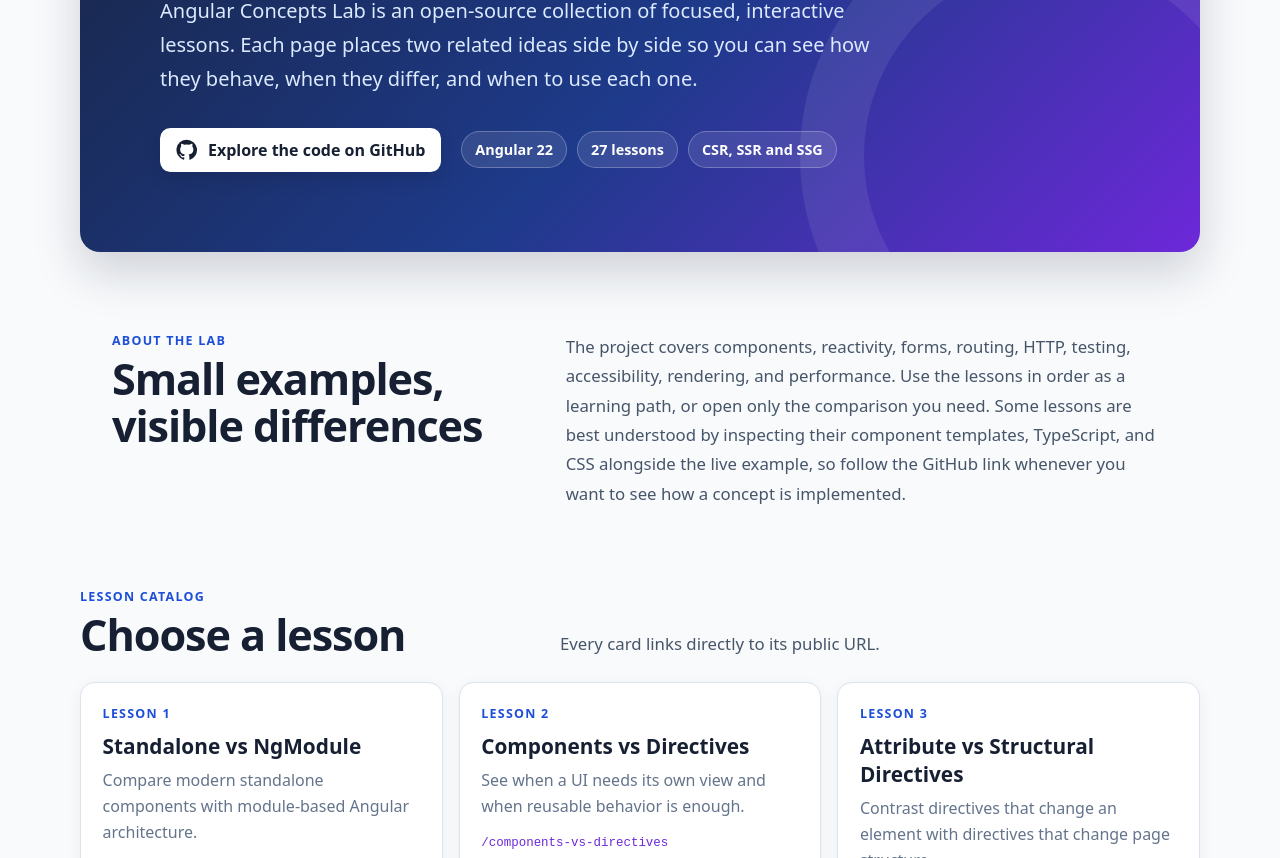
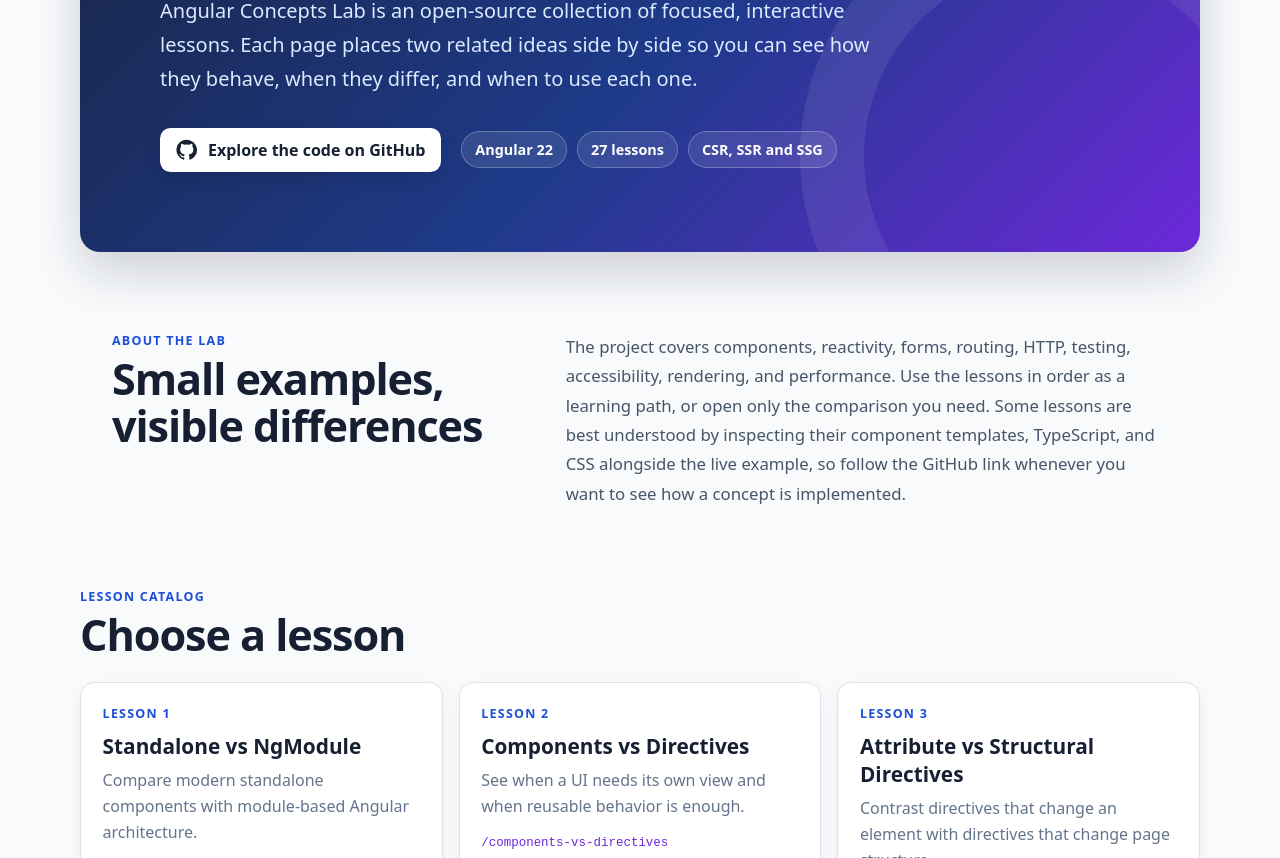
Before and after one commit to rabie-khlifi/angular-comparison, an Angular app: page / in a window 1280 px wide. Shown: the part 477-1335 px from the top of the page. Built offline with nearby package versions, Linux system fonts and the light colour scheme.

Commit message:
remove unwanted text

```diff
--- a/src/app/home-page/home-page.html
+++ b/src/app/home-page/home-page.html
@@ -49,7 +49,6 @@
       <p class="section-label">Lesson catalog</p>
       <h2 id="lessons-title">Choose a lesson</h2>
     </div>
-    <p>Every card links directly to its public URL.</p>
   </div>
 
   <ol class="lesson-grid">
```
